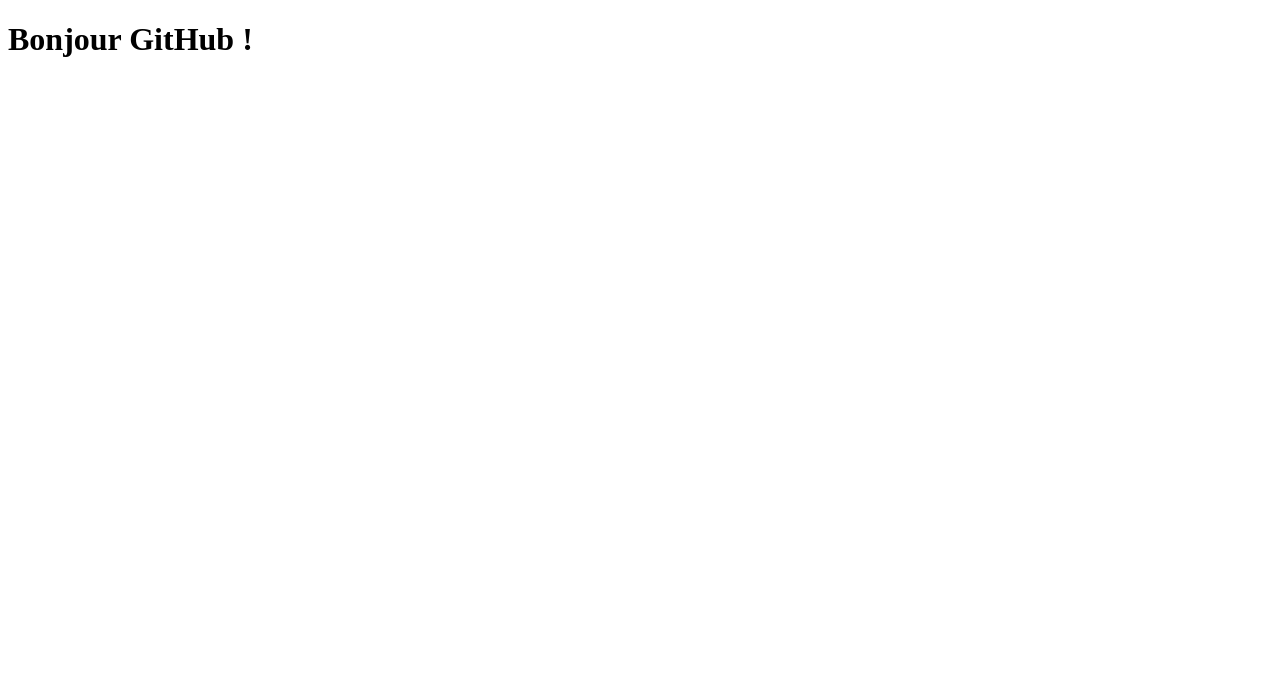
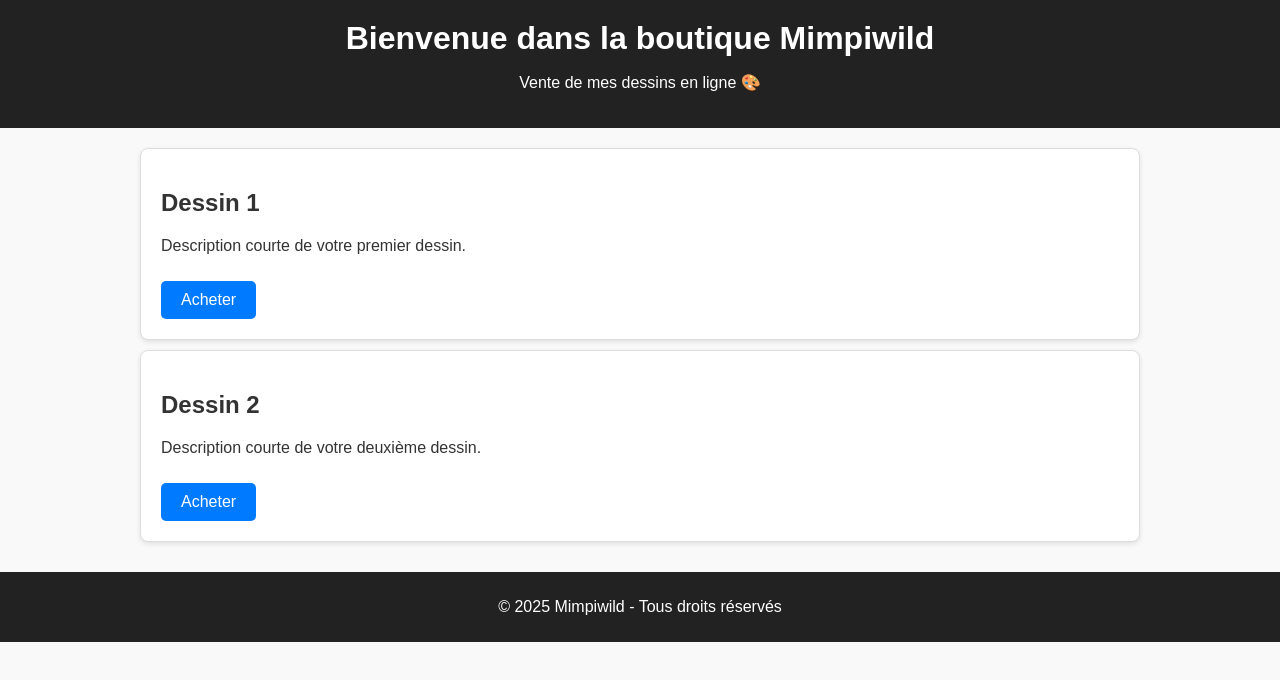
Before and after one commit to mimpiwild/Website, a plain HTML site: page index.html in a window 1280 px wide. Drawn offline with Linux system fonts and the light colour scheme.

Commit message:
Ajout du site statique

```diff
--- a/index.html
+++ b/index.html
@@ -1 +1,82 @@
-<!DOCTYPE html><html><head><title>Test</title></head><body><h1>Bonjour GitHub !</h1></body></html>
+<!DOCTYPE html>
+<html lang="fr">
+<head>
+  <meta charset="UTF-8">
+  <meta name="viewport" content="width=device-width, initial-scale=1.0">
+  <title>Mimpiwild - Boutique de dessins</title>
+  <style>
+    body {
+      font-family: Arial, sans-serif;
+      margin: 0;
+      padding: 0;
+      background: #f9f9f9;
+      color: #333;
+    }
+    header {
+      background: #222;
+      color: white;
+      padding: 20px;
+      text-align: center;
+    }
+    h1 {
+      margin: 0;
+    }
+    .container {
+      width: 90%;
+      max-width: 1000px;
+      margin: 20px auto;
+    }
+    .product {
+      background: white;
+      border: 1px solid #ddd;
+      border-radius: 8px;
+      padding: 20px;
+      margin: 10px 0;
+      box-shadow: 0 2px 5px rgba(0,0,0,0.1);
+    }
+    .buy-button {
+      display: inline-block;
+      padding: 10px 20px;
+      background: #007bff;
+      color: white;
+      text-decoration: none;
+      border-radius: 5px;
+      margin-top: 10px;
+    }
+    .buy-button:hover {
+      background: #0056b3;
+    }
+    footer {
+      background: #222;
+      color: white;
+      text-align: center;
+      padding: 10px;
+      margin-top: 30px;
+    }
+  </style>
+</head>
+<body>
+  <header>
+    <h1>Bienvenue dans la boutique Mimpiwild</h1>
+    <p>Vente de mes dessins en ligne 🎨</p>
+  </header>
+
+  <div class="container">
+    <div class="product">
+      <h2>Dessin 1</h2>
+      <p>Description courte de votre premier dessin.</p>
+      <a href="#" class="buy-button">Acheter</a>
+    </div>
+
+    <div class="product">
+      <h2>Dessin 2</h2>
+      <p>Description courte de votre deuxième dessin.</p>
+      <a href="#" class="buy-button">Acheter</a>
+    </div>
+  </div>
+
+  <footer>
+    <p>© 2025 Mimpiwild - Tous droits réservés</p>
+  </footer>
+</body>
+</html>
```
